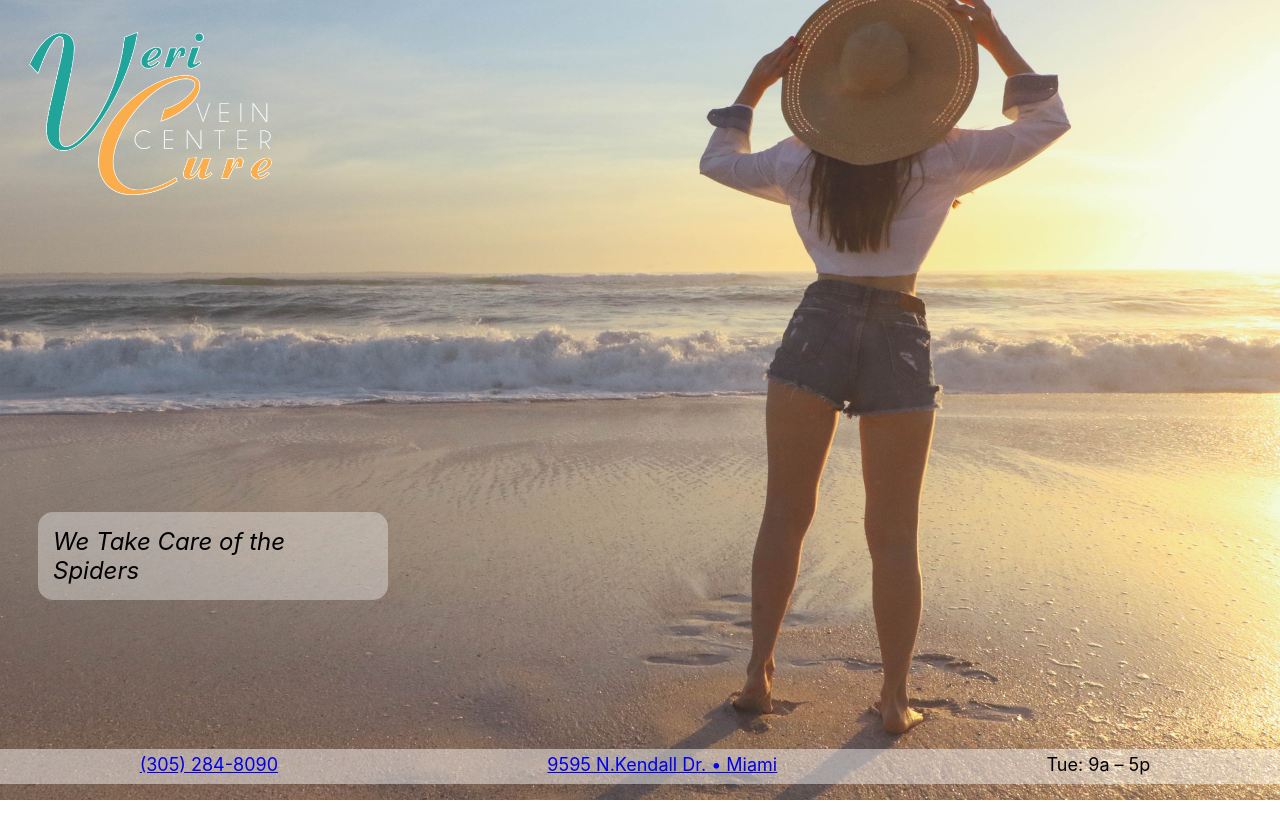
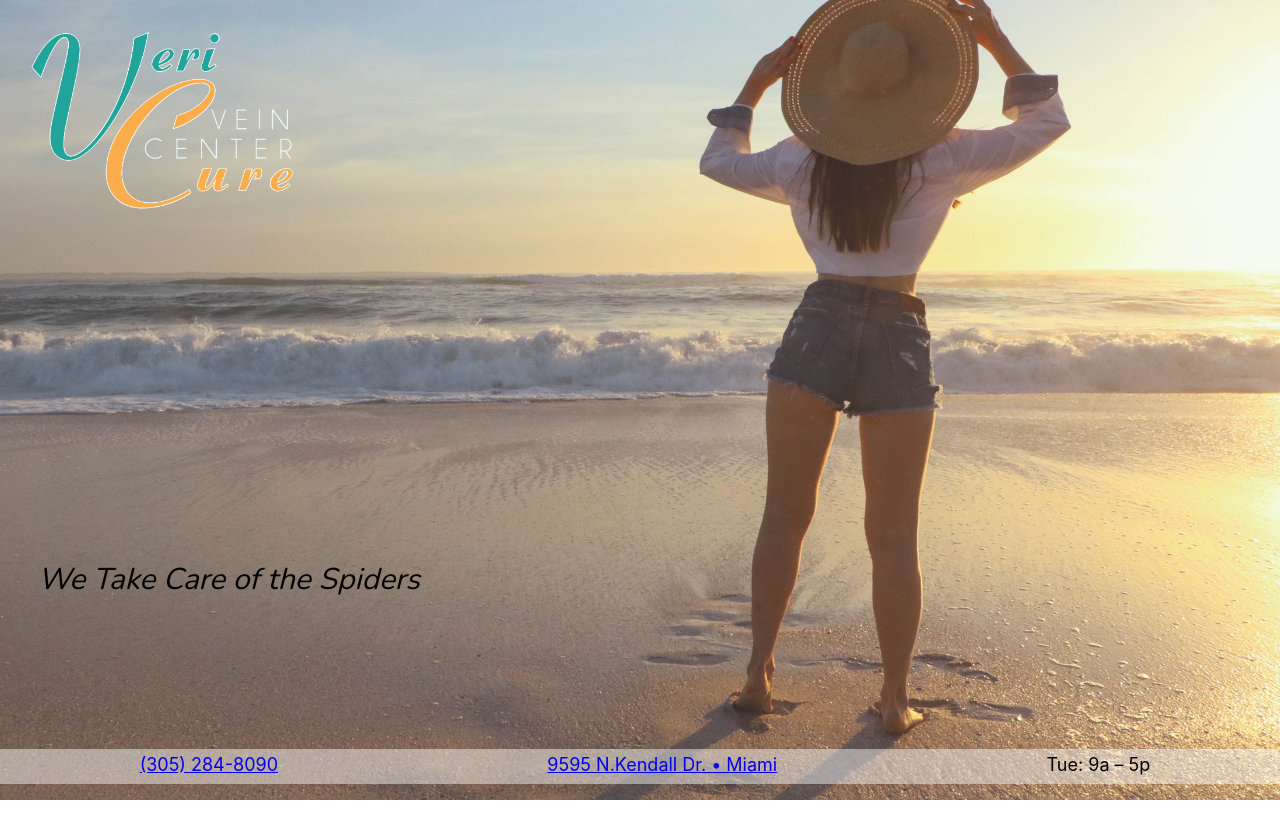
Before and after one commit to GregRoques/Varicure-Vein-Center, a React (Create React App) app: page / in a window 1280 px wide. Shown: the top 838 px of the page. Built offline with nearby package versions, Linux system fonts and the light colour scheme; no server answers.

Commit message:
fixing home page

```diff
--- a/public/index.html
+++ b/public/index.html
@@ -10,7 +10,7 @@
       content="Web site created using create-react-app"
     />
     <link rel="manifest" href="%PUBLIC_URL%/manifest.json" />
-
+    <link href="https://fonts.googleapis.com/css?family=Nunito&display=swap" rel="stylesheet">
     <title>VeriCure Vein Center</title>
   </head>
   <body>
--- a/src/Layout/headerFooter.module.css
+++ b/src/Layout/headerFooter.module.css
@@ -39,7 +39,7 @@
 
 .VClogo {
     position: absolute;
-    width: 325px;
+    width: 350px;
     height: auto;
     left: 0;
 }
--- a/src/Pages/home.module.css
+++ b/src/Pages/home.module.css
@@ -2,13 +2,14 @@
     position:absolute;
     bottom:25%;
     left: 3%;
-    width:25%;
-    padding:15px;
-    background-color: rgb(255,255,255,0.35);
+    width:35%;
+    /* padding:15px; */
+    /* background-color: rgb(255,255,255,0.35); */
     border-radius: 15px;
     z-index: 5;
+    font-family: 'Nunito', sans-serif;
     text-align: left;
-    font-size: 24px;
+    font-size: 30px;
     font-style: italic;
     opacity: 0;
     animation: container 2s 1s forwards;
```
